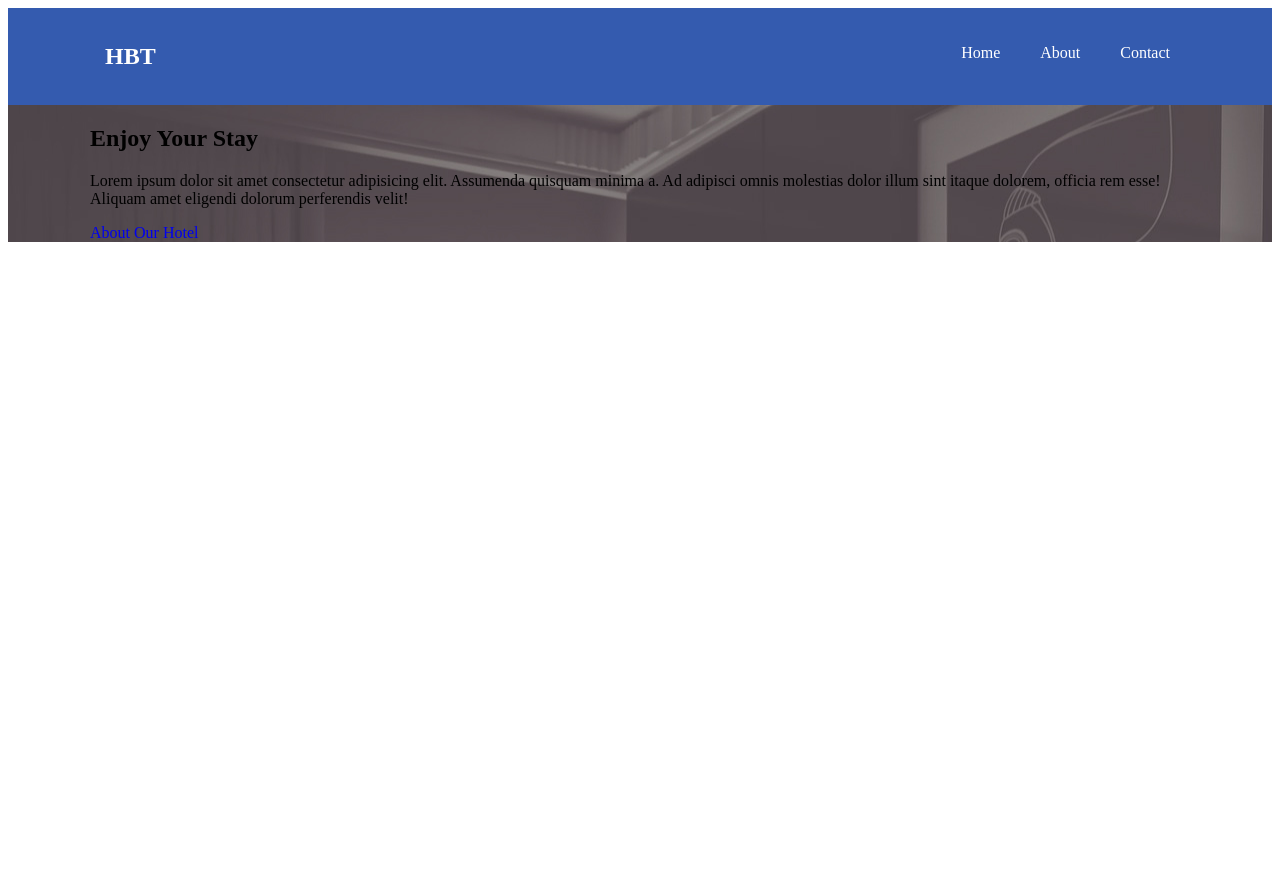
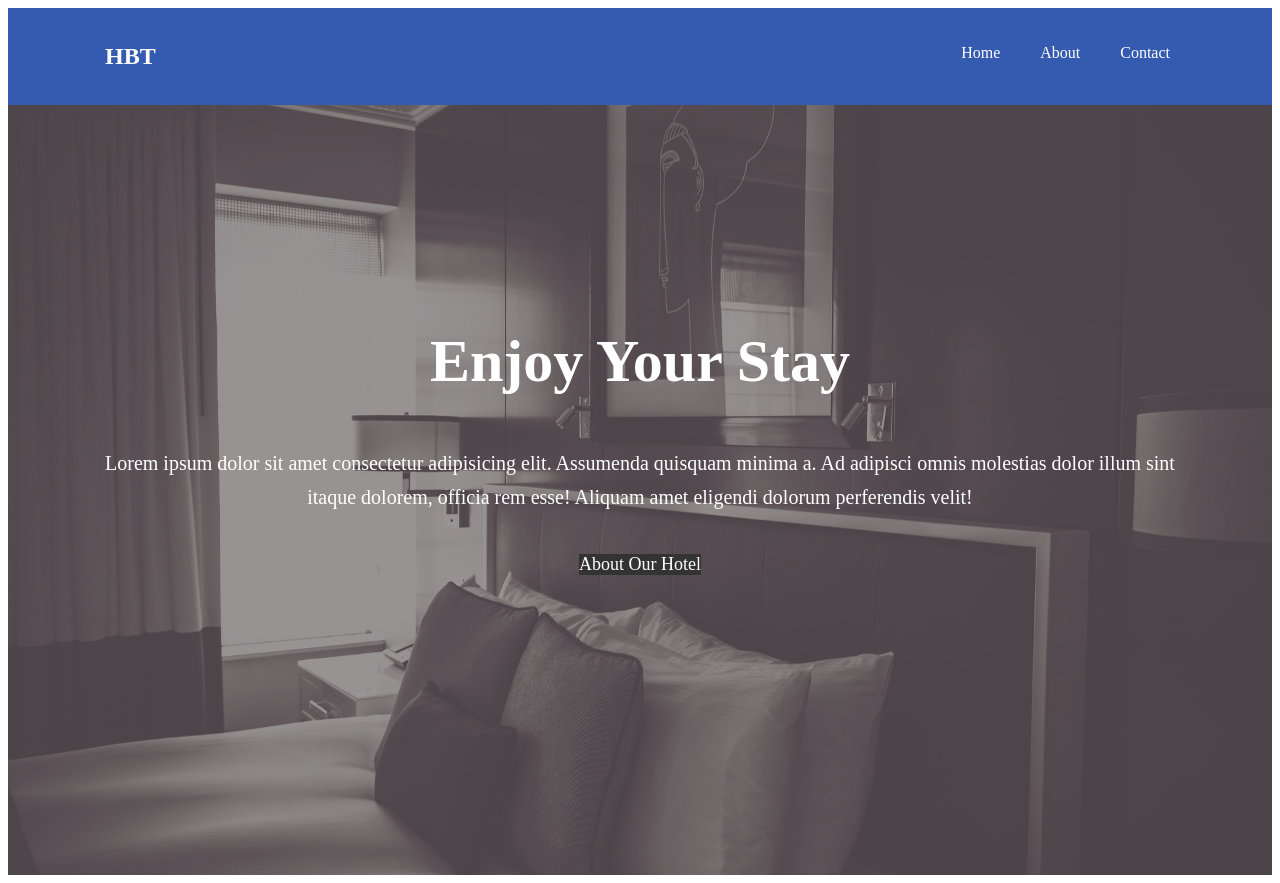
Before and after one commit to jamespulley59/hotel-website, a plain HTML site: page index.html in a window 1280 px wide. Before the commit the page ends 800 px from the top, so only its background shows below. Drawn offline with Linux system fonts and the light colour scheme.

Commit message:
home-info

```diff
--- a/css/style.css
+++ b/css/style.css
@@ -13,6 +13,21 @@ a {
     margin: auto;
     padding: 0 20px;
     overflow: auto;
+}
+
+text-primary{
+    color: #f7c08a;
+}
+
+.btn {
+    display: inline-block;
+    font-size: 18px;
+    color: white;
+    background: #333;
+    padding: 13px,20px;
+    border: none;
+    curser: pointer;
+
 }
 /* navbar */
 nav {
@@ -44,7 +59,23 @@ nav ul li a {
     background: #345baf;
     color: #f7c08a;
 }
+/* showcase */
 
 #showcase {
-   background: url('../img/showcase.jpg')
+   background: url('../img/showcase.jpg') no-repeat center center/cover;
+   height: 600px;
+   color: white;
+   text-align: center;
+   padding-top: 170px;
 }
+
+#showcase h1 {
+    font-size: 60px;
+    line-height: 1.2em;
+}
+
+#showcase p {
+    font-size: 20px;
+    line-height: 1.7em;
+    padding-bottom: 20px;
+}
--- a/index.html
+++ b/index.html
@@ -7,6 +7,7 @@
     <meta name='description' content='Welcome to the best hotel in Boston'>
     <meta name='keywords' content='hotel, boston hotel, near the Boston Commons,close to Boston shopping, convenient to Business district and waterfront'>
     <link rel='stylesheet' href='css/style.css'>
+
     <title>Hotel HBT | Welcome</title>
 </head>
 <body>
@@ -24,9 +25,9 @@
     </nav>
     <section id=showcase>
         <div class='container'>
-            <h1>Enjoy Your Stay</h1>
+            <h1><span class='text-primary'></span> Enjoy Your Stay</h1>
             <p>Lorem ipsum dolor sit amet consectetur adipisicing elit. Assumenda quisquam minima a. Ad adipisci omnis molestias dolor illum sint itaque dolorem, officia rem esse! Aliquam amet eligendi dolorum perferendis velit!</p>
-            <a href="about.html">About Our Hotel</a>
+            <a class='btn' href="about.html">About Our Hotel</a>
         </div>
     </section>
  </header>
```
